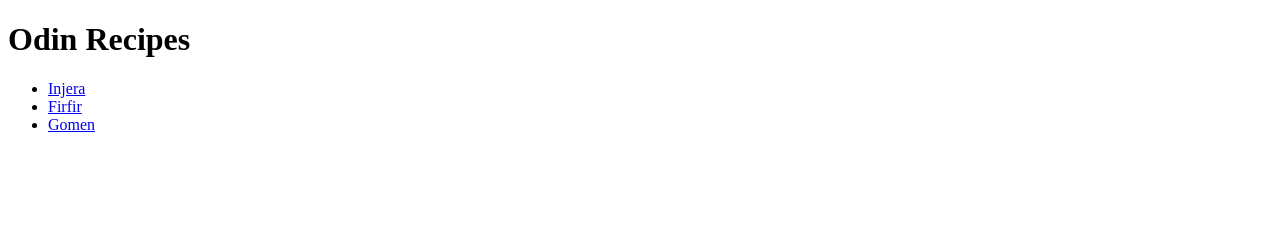
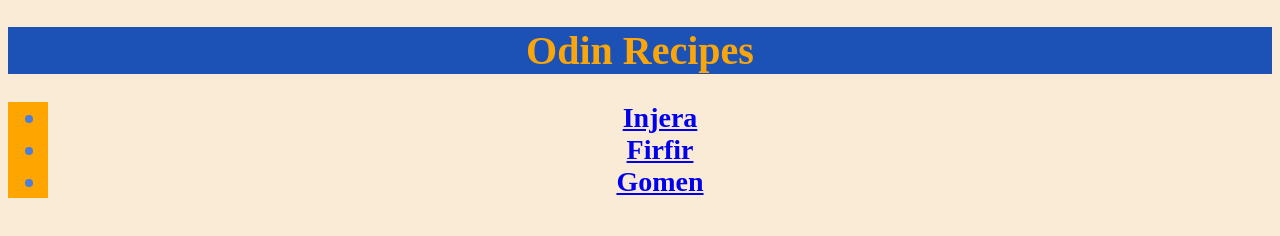
Before and after one commit to Joe-geleta/odin-recipes, a plain HTML site: page index.html in a window 1280 px wide. Drawn offline with Linux system fonts and the light colour scheme.

Commit message:
Started on styles

```diff
--- a/index.html
+++ b/index.html
@@ -3,12 +3,13 @@
 
 <head>
     <meta charset="UTF-8">
-    <title>My first webpage</title>
+    <title>Recipes</title>
+    <link rel="stylesheet" href="style.css">
 </head>
 
 <body>
     <h1>Odin Recipes</h1>
-    <ul>
+    <ul class="foods">
         <li><a href="recipes/injera.html">Injera</a></li>
         <li><a href="recipes/firfir.html">Firfir</a></li>
         <li><a href="recipes/gomen.html">Gomen</a></li>
--- /dev/null
+++ b/style.css
@@ -0,0 +1,20 @@
+* {
+    align: center;
+    background-color: antiquewhite;
+}
+
+h1 {
+    background-color: rgb(28, 82, 182);
+    text-align: center;
+    font-weight: bold;
+    font-size: 40px;
+    color: hsl(39, 96%, 51%);
+}
+
+ul.foods {
+    background-color: orange;
+    text-align: center;
+    font-size: 28px;
+    font-weight: bold;
+    color: rgb(76, 127, 221)
+}
```
Also changed, not shown: recipes/style.css (added).
